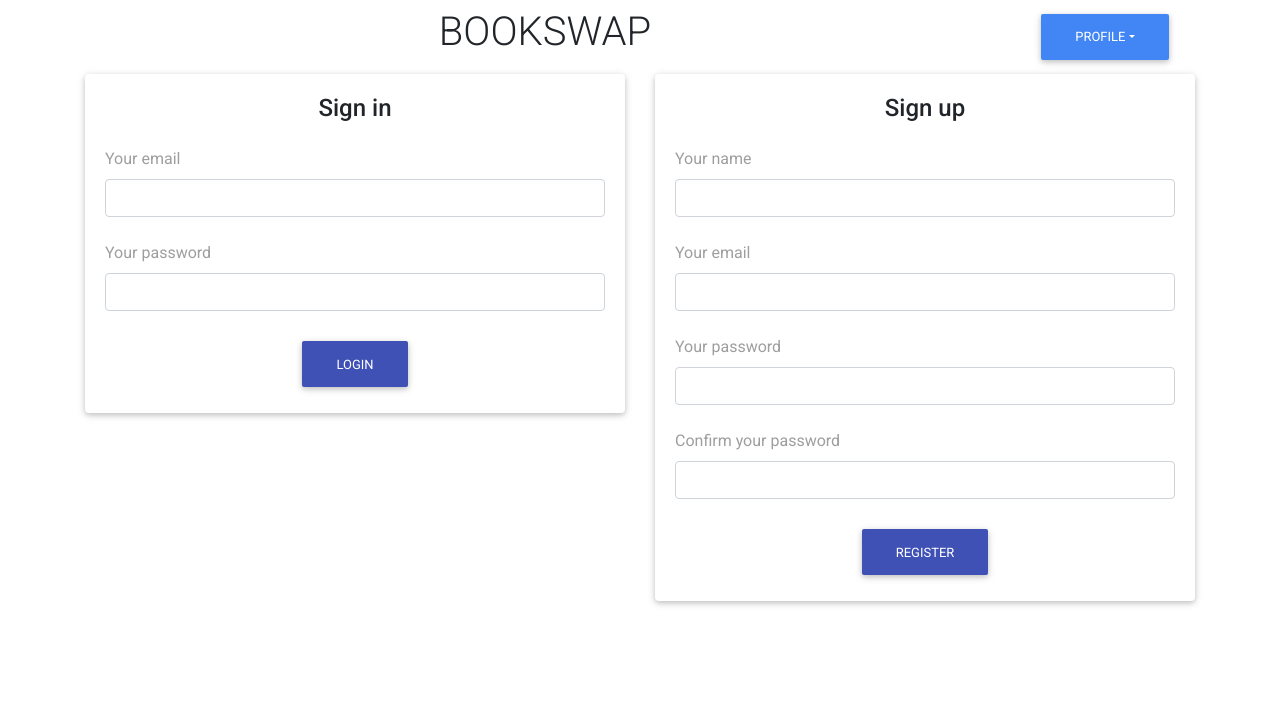
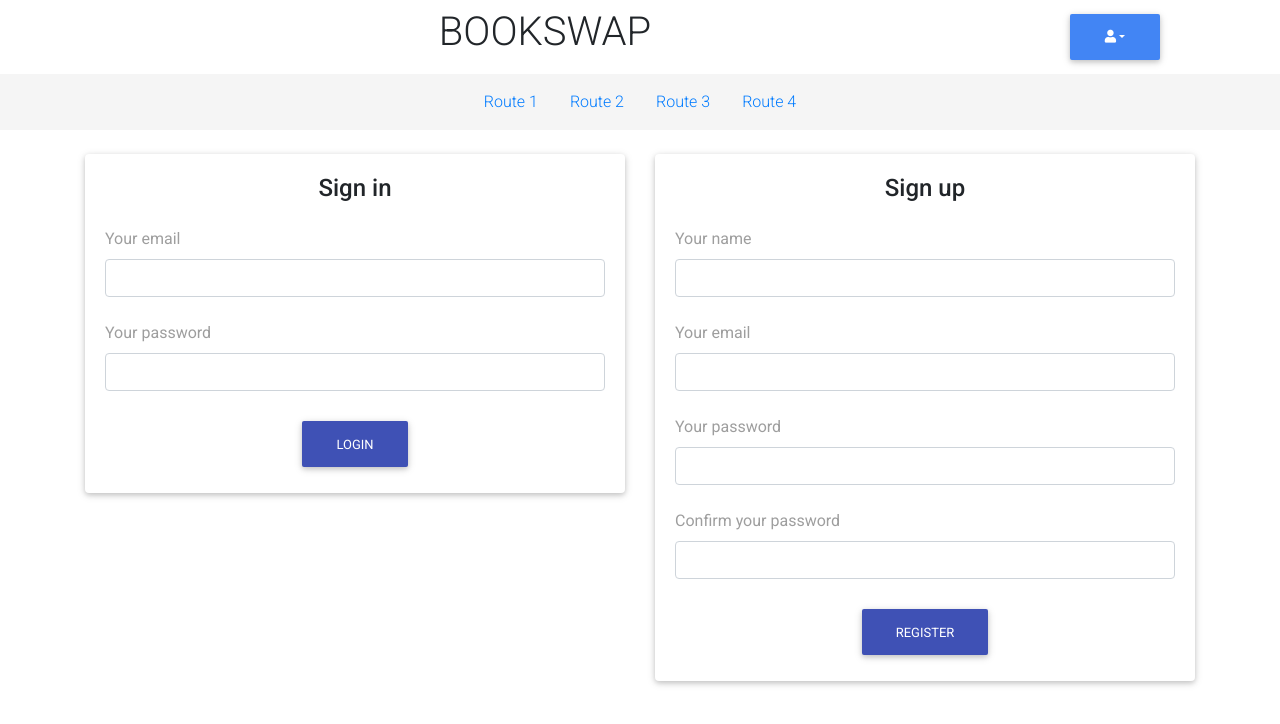
Before and after one commit to JoannaGulacz/Bookswap, a React (Create React App) app in the folder client/: page / in a window 1280 px wide. Shown: the top 724 px of the page. Built offline with nearby package versions, Linux system fonts and the light colour scheme.

Commit message:
Navigation menu file created (WiP)

```diff
--- a/client/src/components/DropdownButton.js
+++ b/client/src/components/DropdownButton.js
@@ -5,7 +5,7 @@ const DropdownPage = () => {
     return (
         <MDBDropdown>
             <MDBDropdownToggle caret color="primary">
-                PROFILE
+                <i class="fas fa-user"></i>
             </MDBDropdownToggle>
             <MDBDropdownMenu basic>
                 <MDBDropdownItem>Change your password</MDBDropdownItem>
--- a/client/src/components/Menu.js
+++ b/client/src/components/Menu.js
@@ -7,11 +7,11 @@ const Menu = props => {
         <div>
             <MDBContainer>
                 <MDBRow>
-                    <MDBCol md="10">
+                    <MDBCol sm="10">
                         <h1 className="my-2 text-center">BOOKSWAP</h1>
                     </MDBCol>
-                    <MDBCol md="2">
-                        <div className="my-2">{props.children}</div>
+                    <MDBCol sm="2">
+                        <div className="my-2 text-center">{props.children}</div>
                     </MDBCol>
                 </MDBRow>
             </MDBContainer>
@@ -20,18 +20,3 @@ const Menu = props => {
 };
 
 export default Menu;
-
-/* code for Axios task:
-
-import axios from 'axios';
-
-axios.default.baseURL = "http://localhost:5000/api/"
-axios.interceptors.request.use( req => {
-  const token = localStorage.getItem("token"); // token???
-  if (token) req.headers[Authorization] = `Bearer ${token}`;
-  return req;
-})
-
-export default axios;
-
-*/
--- /dev/null
+++ b/client/src/components/NavMenu.js
@@ -0,0 +1,32 @@
+import React from 'react';
+
+// TO DO: links => router links
+// links types (classes): active, disabled, (none)
+const NavMenu = () => {
+    return (
+        <ul class="nav justify-content-center grey lighten-4 py-2 mb-4">
+            <li class="nav-item">
+                <a class="nav-link" href="#!">
+                    Route 1
+                </a>
+            </li>
+            <li class="nav-item">
+                <a class="nav-link" href="#!">
+                    Route 2
+                </a>
+            </li>
+            <li class="nav-item">
+                <a class="nav-link" href="#!">
+                    Route 3
+                </a>
+            </li>
+            <li class="nav-item">
+                <a class="nav-link" href="#!">
+                    Route 4
+                </a>
+            </li>
+        </ul>
+    );
+};
+
+export default NavMenu;
--- a/client/src/index.js
+++ b/client/src/index.js
@@ -13,6 +13,7 @@ import * as serviceWorker from './serviceWorker';
 // TESTING Menu component [Adam] - don't remove these comments:
 import DropdownButton from './components/DropdownButton';
 import Menu from './components/Menu';
+import NavMenu from './components/NavMenu';
 //ReactDOM.render(<DropdownButton />, document.getElementById('root'));
 //ReactDOM.render(<Menu><DropdownButton /></Menu>, document.getElementById('root'));
 
@@ -35,6 +36,7 @@ ReactDOM.render(
         <Menu>
             <DropdownButton />
         </Menu>
+        <NavMenu />
         <FormCard>
             <LoginForm />
             <RegisterForm />
```
